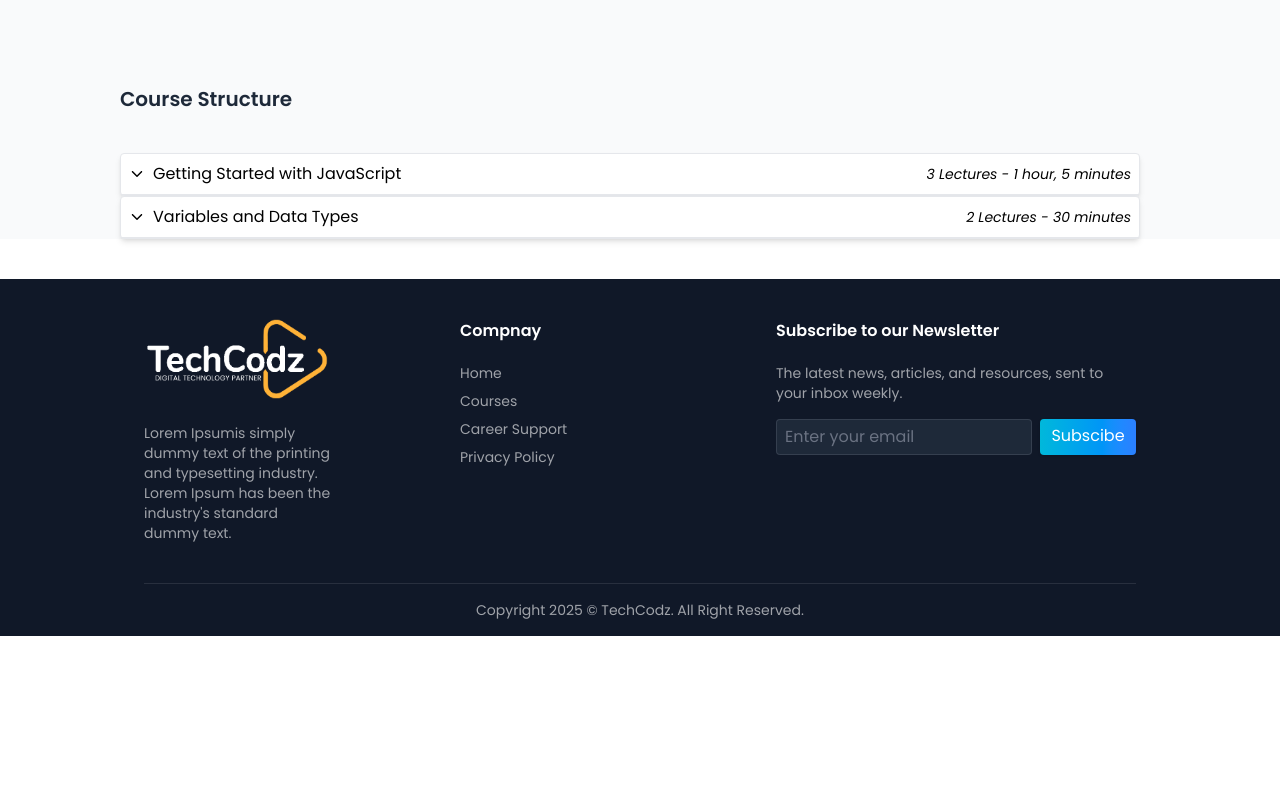
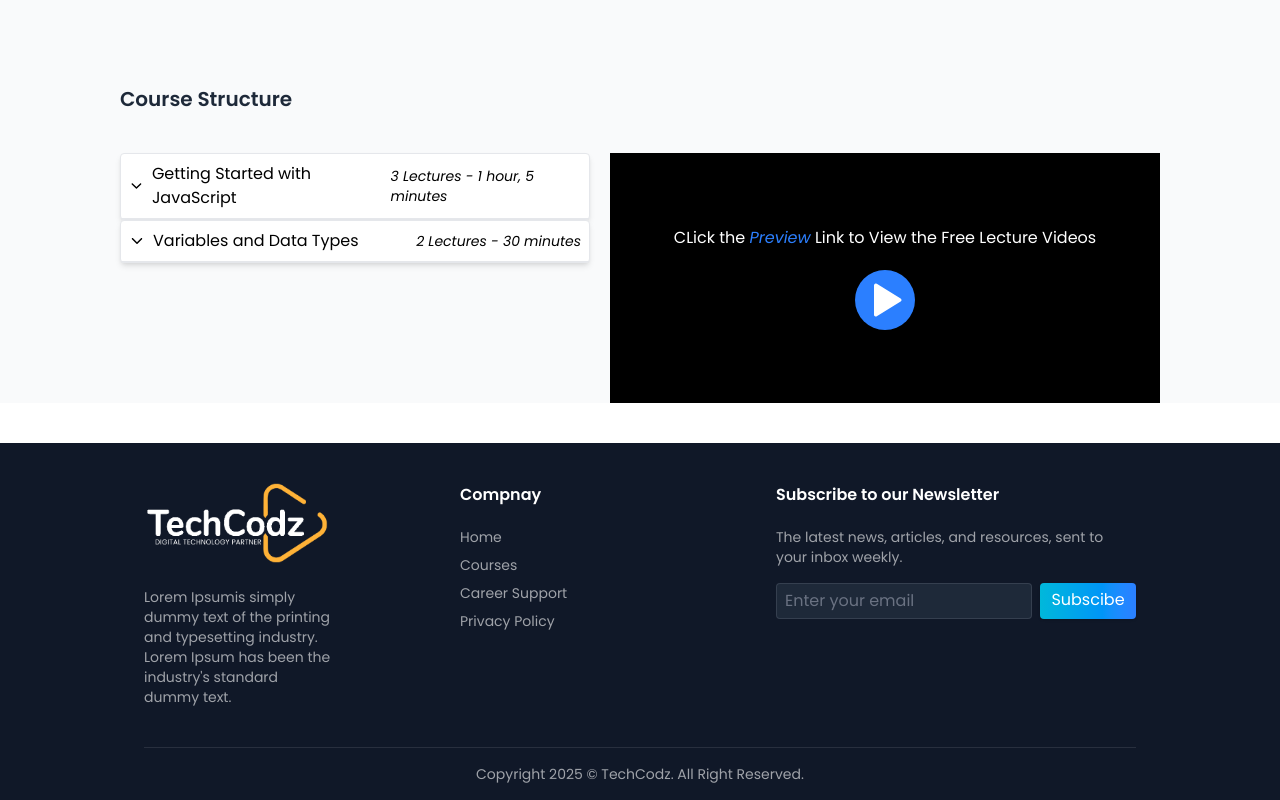
Before and after one commit to fmfahath/tech_codz_lms, a React (Vite) app in the folder client/: page /course/605c72efb3f1c2b1f8e4e1a1 in a window 1280 px wide. Shown: the part 811-1611 px from the top of the page. Before the commit the page ends 1447 px from the top, so only its background shows below. Built offline with nearby package versions, Linux system fonts and the light colour scheme.

Commit message:
client -- youtube player added in CourseDetails.jsx

```diff
--- a/client/src/assets/assets.js
+++ b/client/src/assets/assets.js
@@ -196,7 +196,7 @@ export const dummyCourses = [
                         "lectureId": "lecture1",
                         "lectureTitle": "What is JavaScript?",
                         "lectureDuration": 16,
-                        "lectureUrl": "https://youtu.be/CBWnBi-awSA",
+                        "lectureUrl": "https://youtu.be/PkZNo7MFNFg",
                         "isPreviewFree": true,
                         "lectureOrder": 1
                     },
@@ -204,7 +204,7 @@ export const dummyCourses = [
                         "lectureId": "lecture2",
                         "lectureTitle": "Setting Up Your Environment",
                         "lectureDuration": 19,
-                        "lectureUrl": "https://youtu.be/4l87c2aeB4I",
+                        "lectureUrl": "https://youtu.be/PkZNo7MFNFg",
                         "isPreviewFree": true,
                         "lectureOrder": 2
                     },
@@ -212,7 +212,7 @@ export const dummyCourses = [
                         "lectureId": "lecture3",
                         "lectureTitle": "Basics of JavScript",
                         "lectureDuration": 30,
-                        "lectureUrl": "https://youtu.be/4l87c2aeB4I",
+                        "lectureUrl": "https://youtu.be/PkZNo7MFNFg",
                         "isPreviewFree": false,
                         "lectureOrder": 3
                     }
--- a/client/src/pages/student/CourseDetails.jsx
+++ b/client/src/pages/student/CourseDetails.jsx
@@ -9,6 +9,7 @@ import { IoIosArrowDown } from "react-icons/io";
 import { MdOutlineSlowMotionVideo } from "react-icons/md";
 import YouTube from 'react-youtube'
 import humanizeDuration from 'humanize-duration'
+import { TbPlayerPlayFilled } from "react-icons/tb";
 
 const CourseDetails = () => {
 
@@ -18,8 +19,7 @@ const CourseDetails = () => {
     const [stars, setStars] = useState({ full: 0, half: 0, empty: 0 })
     const [rating, setRating] = useState(0)
     const [toggle, setToggle] = useState({})
-
-    console.log("toggle: ", toggle);
+    const [playerData, setPlayerData] = useState(null)
 
 
     //rating stars------------------------
@@ -117,8 +117,8 @@ const CourseDetails = () => {
                     {/* chapter */}
                     <div className='flex-1'>
                         {courseData?.courseContent?.map((chapter, index) => (
-                            <div key={index} className=' bg-white border border-gray-200 rounded shadow-md' onClick={(prev) => toggleSection(index)}>
-                                <div className='flex items-center justify-between gap-2 p-2 border-b border-gray-200 cursor-pointer '>
+                            <div key={index} className=' bg-white border border-gray-200 rounded shadow-md'>
+                                <div className='flex items-center justify-between gap-2 p-2 border-b border-gray-200 cursor-pointer' onClick={(prev) => toggleSection(index)}>
                                     <div className='flex items-center gap-2'>
                                         <IoIosArrowDown className={`self-center transform transition-transform ${toggle[index] ? "rotate-180" : ""}`} />
                                         <p className=''>{chapter.chapterTitle}</p>
@@ -136,7 +136,7 @@ const CourseDetails = () => {
                                                     <p>{chapterContent.lectureTitle}</p>
                                                 </div>
                                                 <div className='flex gap-4 items-center justify-between'>
-                                                    <Link className='text-blue-500 cursor-pointer italic'>{chapterContent.isPreviewFree && "Preview"}</Link>
+                                                    <Link onClick={() => setPlayerData(chapterContent.lectureUrl.split('/').pop())} className='text-blue-500 cursor-pointer italic'>{chapterContent.isPreviewFree && "Preview"}</Link>
                                                     <p className='text-gray-700 text-[13px] italic'>{humanizeDuration(chapterContent.lectureDuration * 60 * 1000, { units: ["h", "m"] })}</p>
                                                 </div>
                                             </div>
@@ -149,7 +149,12 @@ const CourseDetails = () => {
                     </div>
                     {/* video player */}
                     <div className=''>
-                        <YouTube videoId="" opts={{ playerVars: { autoplay: 1 } }} iframeClassName='w-full aspect-video' />
+                        {playerData ? <YouTube videoId={playerData} opts={{ playerVars: { autoplay: 1 } }} iframeClassName='w-full aspect-video' /> :
+                            <div className='flex flex-col items-center justify-center gap-5 bg-black min-w-[550px]  min-h-[250px] text-white'>
+                                <p className='text-center'>CLick the <span className='text-blue-500 italic'>Preview</span> Link to View the Free Lecture Videos</p>
+                                <TbPlayerPlayFilled className='w-15 h-15 bg-blue-500 hover:bg-blue-400 rounded-full p-2 cursor-pointer ' onClick={() => setPlayerData(courseData?.courseContent[0]?.chapterContent[0]?.lectureUrl.split('/').pop())} />
+                            </div>
+                        }
                     </div>
                 </div>
             </div>
```
